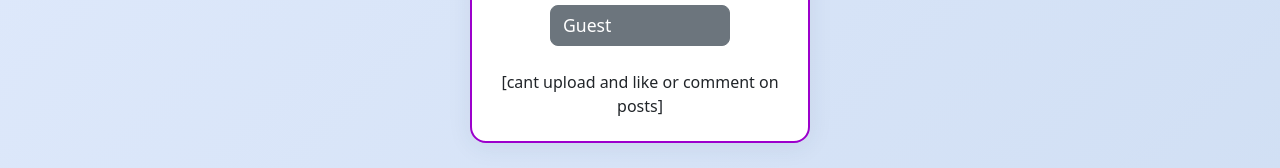
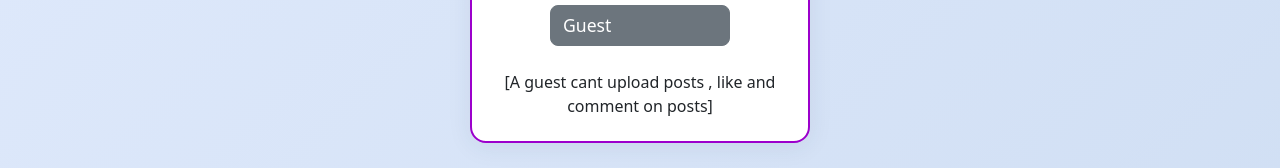
Before and after one commit to VaidyaPranav/campus-explore-new-clone, a React (Vite) app in the folder jntu-k/: page / in a window 1280 px wide. Shown: the part 507-675 px from the top of the page. Built offline with nearby package versions, Linux system fonts and the light colour scheme; no server answers.

Commit message:
last commit

```diff
--- a/jntu-k/src/components/firstif.jsx
+++ b/jntu-k/src/components/firstif.jsx
@@ -63,7 +63,7 @@ let Firstif = () => {
                       <button onClick={HandleGuest} className="btn btn-secondary d-inline-flex align-items-center" type="button" style={{ width: "180px", fontSize: "1.1rem", fontWeight: "500", borderRadius: "0.5rem" }}>
                         Guest
                     </button>
-                    <center><p>[cant upload and like or comment on posts]</p></center>
+                    <center><p>[A guest cant upload posts , like and comment on posts]</p></center>
                 </div>
             </div>
         </>
```
